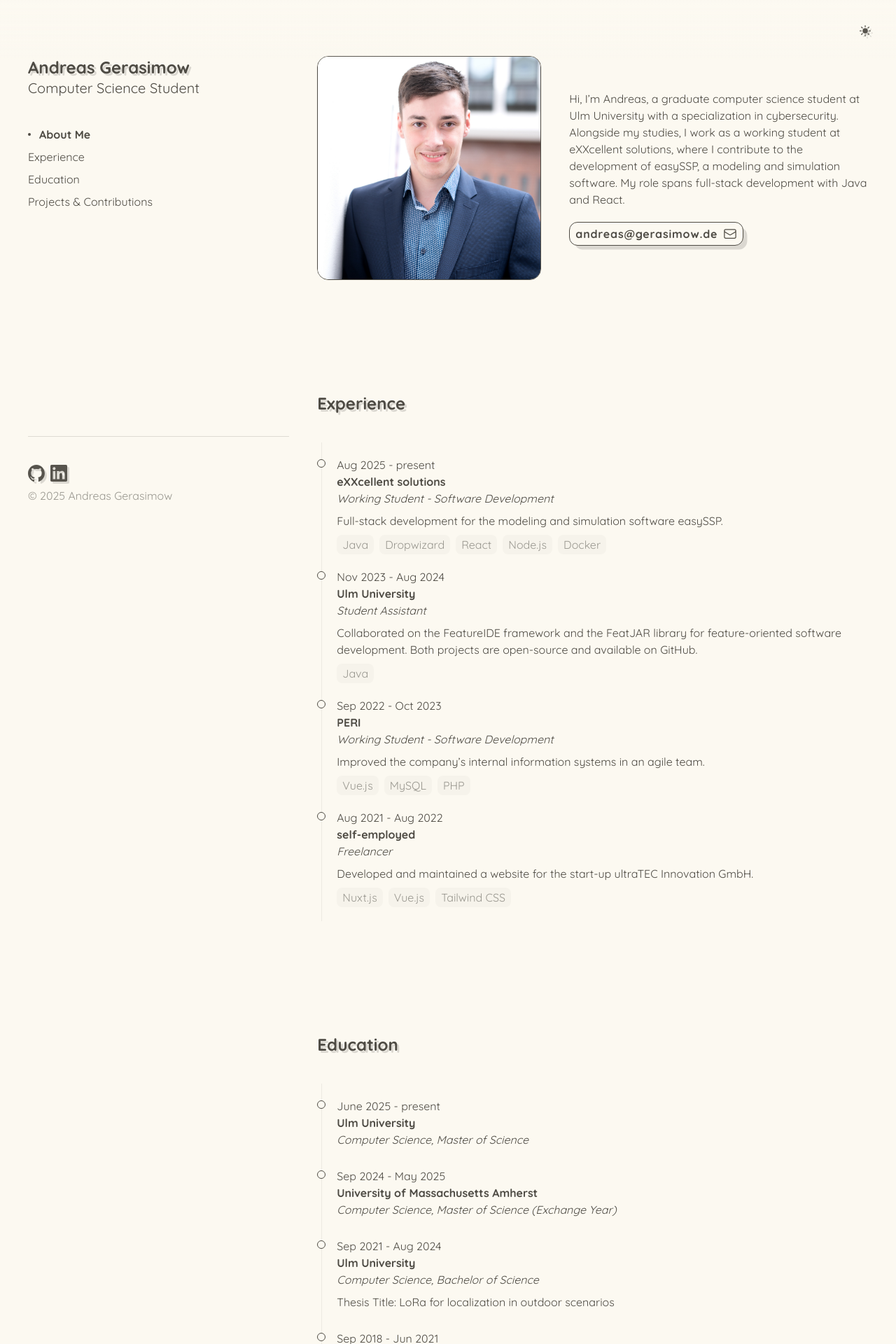
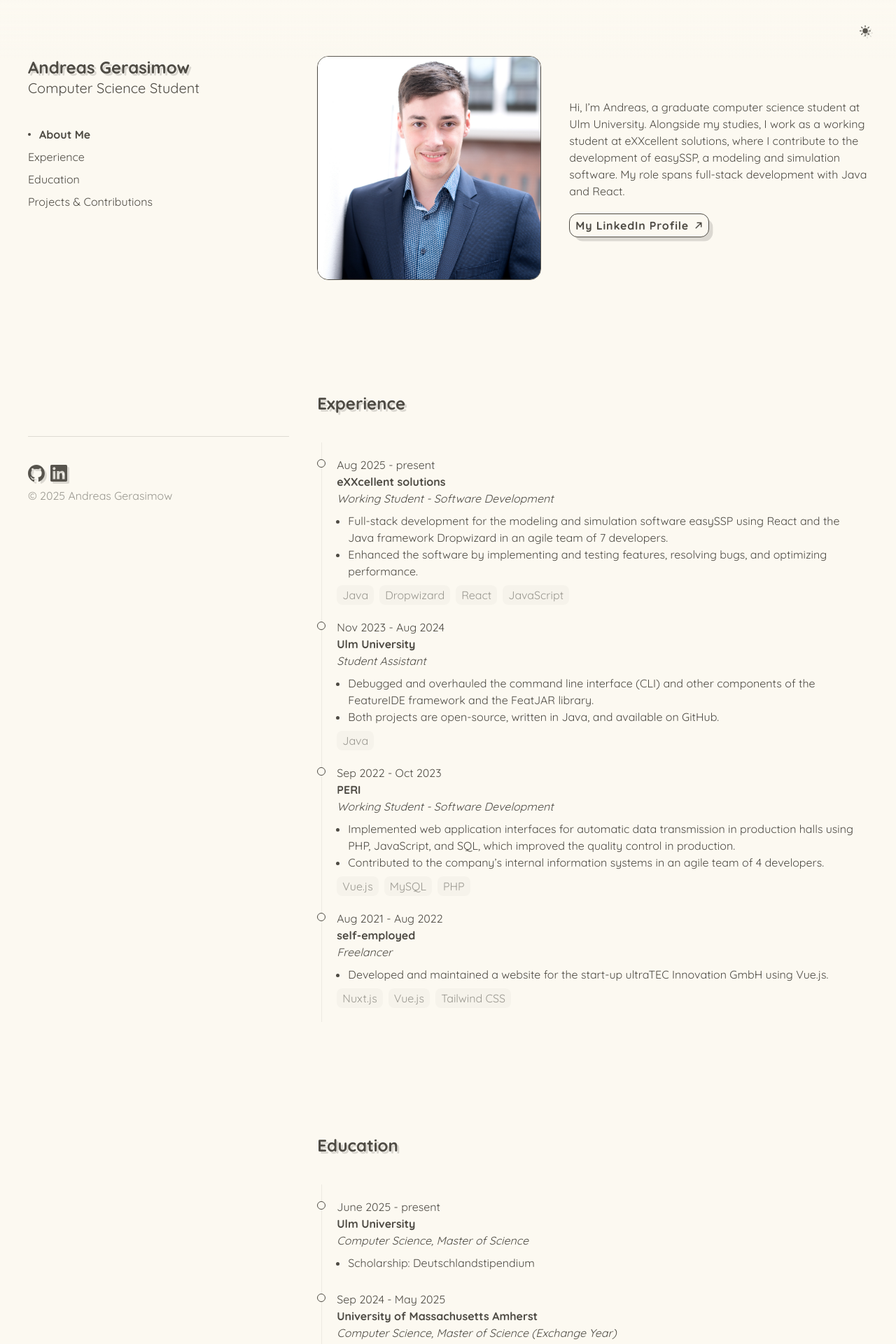
Before and after one commit to dev-andreas/portfolio-website, a Nuxt app: page / in a window 1280 px wide. Shown: the top 1920 px of the page at 70% size. Built offline with nearby package versions, Linux system fonts and the light colour scheme.

Commit message:
updated cv

```diff
--- a/components/TimeLine.vue
+++ b/components/TimeLine.vue
@@ -18,7 +18,7 @@
           <p><b>{{ item.institution }}</b></p>
           <p><i>{{ item.title }}</i></p>
         </div>
-        <ul v-if="item.details.length > 0">
+        <ul class="list-disc list-outside ml-4" v-if="item.details.length > 0">
           <li v-for="detail in item.details">{{ detail }}</li>
         </ul>
         <div class="flex flex-wrap gap-2">
--- a/pages/index.vue
+++ b/pages/index.vue
@@ -26,13 +26,13 @@
             </div>
             <div class="flex flex-col items-start gap-5">
               <p>
-                Hi, I’m Andreas, a graduate computer science student at Ulm University with a specialization in
-                cybersecurity. Alongside my studies, I work as a working student at eXXcellent solutions, where I
+                Hi, I’m Andreas, a graduate computer science student at Ulm University.
+                Alongside my studies, I work as a working student at eXXcellent solutions, where I
                 contribute to the development of easySSP, a modeling and simulation software. My role spans
                 full-stack development with Java and React.
               </p>
-              <ExternalButton href="mailto:andreas@gerasimow.de" icon="mail" class="w-auto">
-                andreas@gerasimow.de
+              <ExternalButton href="https://www.linkedin.com/in/andreas-gerasimow/" class="w-auto">
+                My LinkedIn Profile
               </ExternalButton>
             </div>
           </div>
@@ -44,15 +44,21 @@
               title: 'Working Student - Software Development',
               institution: 'eXXcellent solutions',
               time: 'Aug 2025 - present',
-              details: ['Full-stack development for the modeling and simulation software easySSP.'],
+              details: [
+                'Full-stack development for the modeling and simulation software easySSP using React and the Java framework Dropwizard in an agile team of 7 developers.',
+                'Enhanced the software by implementing and testing features, resolving bugs, and optimizing performance.'
+              ],
               image: '',
-              technologies: ['Java', 'Dropwizard', 'React', 'Node.js', 'Docker']
+              technologies: ['Java', 'Dropwizard', 'React', 'JavaScript']
             },
             {
               title: 'Student Assistant',
               institution: 'Ulm University',
               time: 'Nov 2023 - Aug 2024',
-              details: ['Collaborated on the FeatureIDE framework and the FeatJAR library for feature-oriented software development. Both projects are open-source and available on GitHub.'],
+              details: [
+                'Debugged and overhauled the command line interface (CLI) and other components of the FeatureIDE framework and the FeatJAR library.',
+                'Both projects are open-source, written in Java, and available on GitHub.'
+              ],
               image: '',
               technologies: ['Java']
             },
@@ -60,7 +66,10 @@
               title: 'Working Student - Software Development',
               institution: 'PERI',
               time: 'Sep 2022 - Oct 2023',
-              details: ['Improved the company’s internal information systems in an agile team.'],
+              details: [
+                  'Implemented web application interfaces for automatic data transmission in production halls using PHP, JavaScript, and SQL, which improved the quality control in production.',
+                  'Contributed to the company’s internal information systems in an agile team of 4 developers.'
+              ],
               image: '',
               technologies: ['Vue.js', 'MySQL', 'PHP']
             },
@@ -68,7 +77,7 @@
               title: 'Freelancer',
               institution: 'self-employed',
               time: 'Aug 2021 - Aug 2022',
-              details: ['Developed and maintained a website for the start-up ultraTEC Innovation GmbH.'],
+              details: ['Developed and maintained a website for the start-up ultraTEC Innovation GmbH using Vue.js.'],
               image: '',
               technologies: ['Nuxt.js', 'Vue.js', 'Tailwind CSS']
             }
@@ -81,30 +90,23 @@
               title: 'Computer Science, Master of Science',
               institution: 'Ulm University',
               time: 'June 2025 - present',
-              details: '',
+              details: ['Scholarship: Deutschlandstipendium'],
               image: ''
             },
             {
               title: 'Computer Science, Master of Science (Exchange Year)',
               institution: 'University of Massachusetts Amherst',
               time: 'Sep 2024 - May 2025',
-              details: '',
+              details: ['Scholarship: Baden-Württemberg-STIPENDIUM'],
               image: ''
             },
             {
               title: 'Computer Science, Bachelor of Science',
               institution: 'Ulm University',
               time: 'Sep 2021 - Aug 2024',
-              details: ['Thesis Title: LoRa for localization in outdoor scenarios'],
+              details: ['Grade: 1.2 (German grading scale: 1.0 best – 5.0 failing)'],
               image: ''
             },
-            {
-              title: 'Abitur',
-              institution: 'Kilian-von-Steiner Schule',
-              time: 'Sep 2018 - Jun 2021',
-              details: [],
-              image: ''
-            }
           ]"></TimeLine>
         </ArticleSection>
 
```
